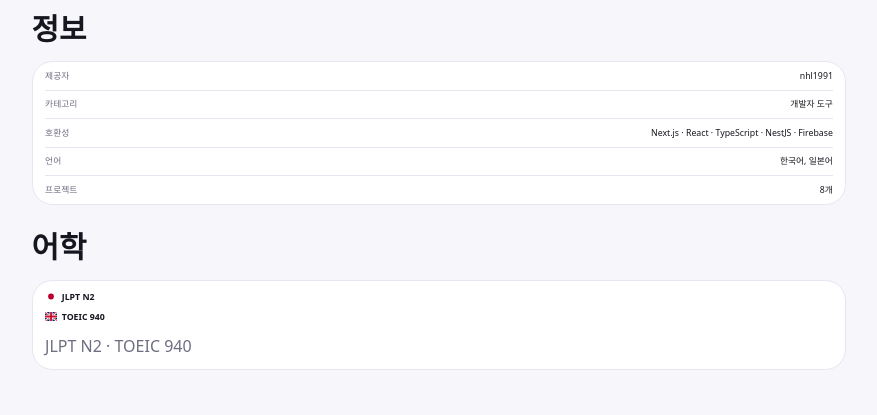
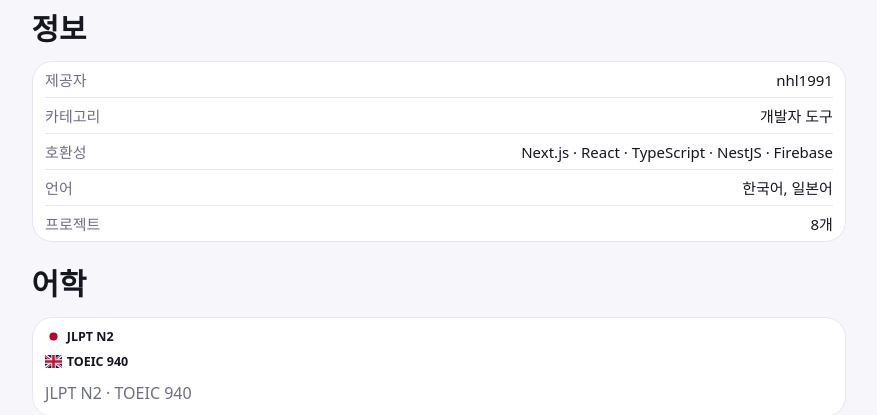
Before and after one commit to nhl1991/Portfolio, a Next.js app: page / in a window 1280 px wide. Shown: the part 2100-2515 px from the top of the page, without its empty margins (201-1078 px from the left). Built offline with nearby package versions, Linux system fonts and the light colour scheme; no server answers.

Commit message:
fix: 전체적인 폰트사이즈 조절

```diff
--- a/src/components/InfoSection/InfoSection.tsx
+++ b/src/components/InfoSection/InfoSection.tsx
@@ -19,8 +19,8 @@
         <div className="bg-card border border-border rounded-2xl divide-y divide-border px-5">
           {info.map((row) => (
             <div key={row.key} className="flex justify-between items-baseline gap-4 py-3">
-              <span className="text-sm text-muted-foreground flex-none">{row.key}</span>
-              <span className="text-sm text-right">{row.value}</span>
+              <span className="text-sm md:text-2xl text-muted-foreground flex-none">{row.key}</span>
+              <span className="text-sm md:text-2xl text-right">{row.value}</span>
             </div>
           ))}
         </div>
@@ -29,11 +29,11 @@
       <div>
         <h2 className="text-[17px] font-extrabold mb-4">{languageTitle}</h2>
         <div className="bg-card border border-border rounded-2xl px-5 py-4 flex flex-col gap-3">
-          <div className="flex items-center gap-2 text-sm font-semibold">
+          <div className="flex items-center gap-2 text-sm md:text-xl font-semibold">
             <FlagJP />
             JLPT N2
           </div>
-          <div className="flex items-center gap-2 text-sm font-semibold">
+          <div className="flex items-center gap-2 text-sm md:text-xl font-semibold">
             <FlagUK />
             TOEIC 940
           </div>
--- a/src/components/WhatsNew/WhatsNew.tsx
+++ b/src/components/WhatsNew/WhatsNew.tsx
@@ -51,15 +51,15 @@
           </div>
         ) : error ? (
           <div className="bg-card border border-border rounded-2xl px-5 py-3.5">
-            <p className="text-sm text-destructive">{error}</p>
+            <p className="text-sm  text-destructive">{error}</p>
           </div>
         ) : data.length > 0 ? (
           <div className="bg-card border border-border rounded-2xl divide-y divide-border px-5">
             {data.map((item: GitRepository, idx) => (
-              <div key={item.node_id} className="flex gap-4 py-3.5">
+              <div key={item.node_id} className="flex gap-4 py-3.5 ">
                 <span
                   className={cn(
-                    "font-mono text-xs flex-none w-24 pt-0.5",
+                    "font-mono text-xs md:text-2xl flex-none w-48 pt-0.5",
                     idx < 1 ? "font-bold text-primary" : "text-primary/60"
                   )}
                 >
@@ -67,7 +67,7 @@
                 </span>
                 <span
                   className={cn(
-                    "text-sm",
+                    "text-sm md:text-2xl hover:border-b-amber-200 border-b-2 border-b-transparent",
                     idx < 1 ? "font-semibold" : "text-muted-foreground"
                   )}
                 >
```
Also changed, not shown: .claude/settings.json (added).
